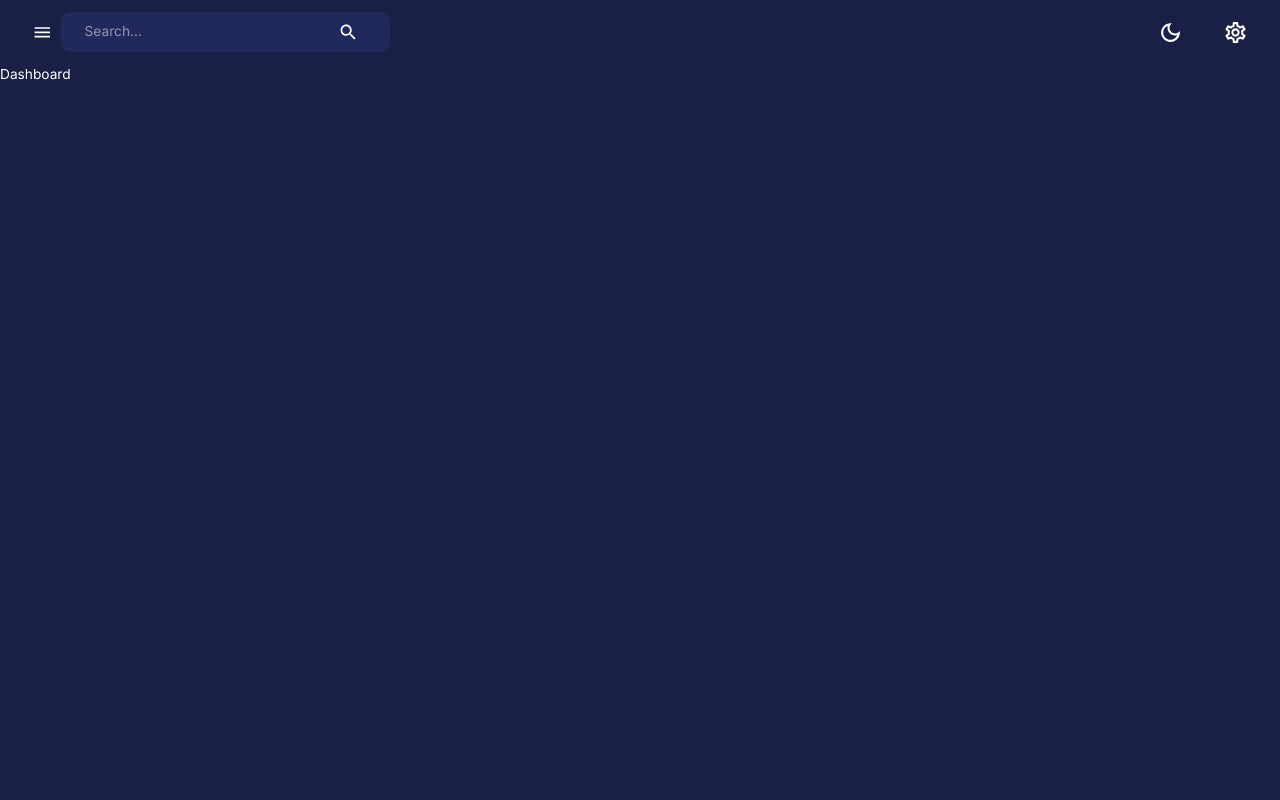
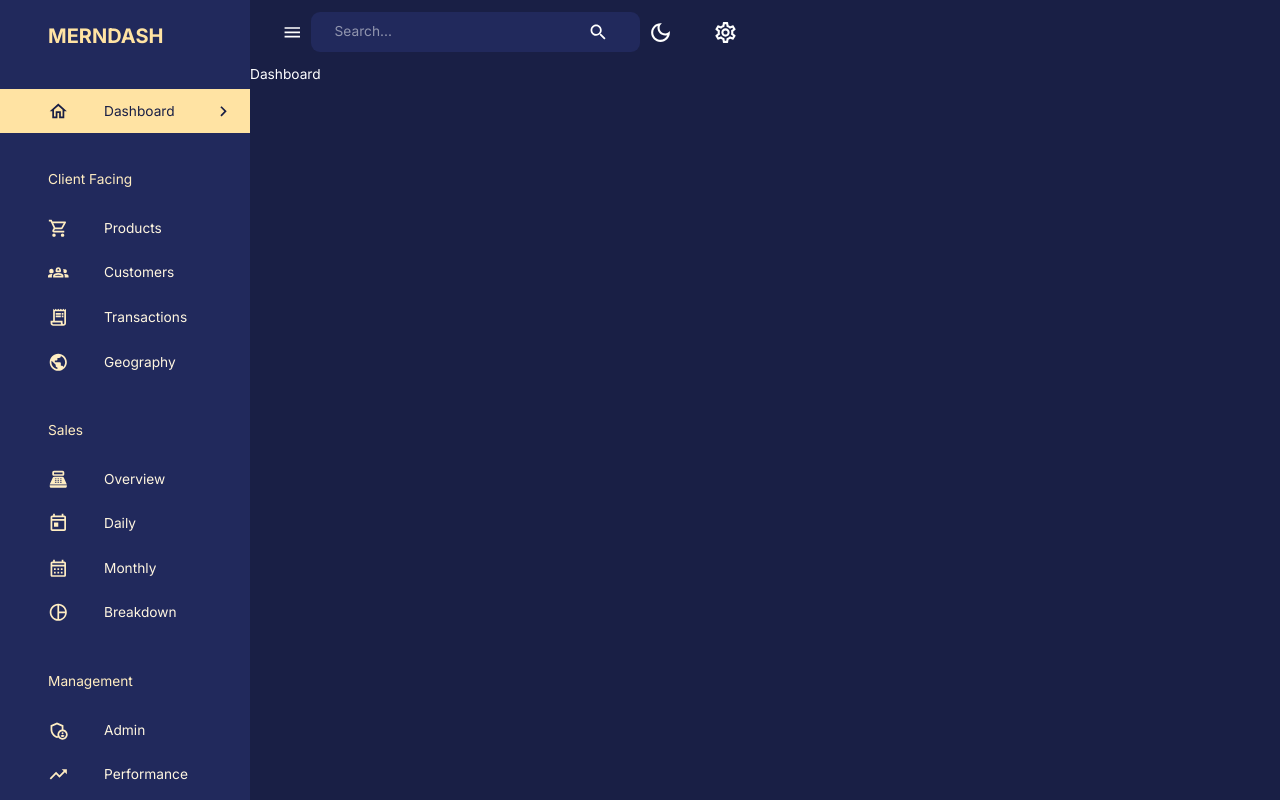
Before and after one commit to brunochaves77/mern_dash, a React (Create React App) app in the folder client/: page /dashboard in a window 1280 px wide. Built offline with nearby package versions, Linux system fonts and the light colour scheme.

Commit message:
Create Sidebar component

```diff
--- a/client/src/components/Navbar.jsx
+++ b/client/src/components/Navbar.jsx
@@ -24,7 +24,7 @@
   useTheme,
 } from "@mui/material";
 
-const Navbar = () => {
+const Navbar = ({ isSidebarOpen, setIsSidebarOpen }) => {
   const dispatch = useDispatch();
   const theme = useTheme();
 
@@ -38,7 +38,7 @@
     >
       <Toolbar sx={{ justifyContent: "space-between" }}>
         {/* LEFT SIDE */}
-                <FlexBetween onClick={() => console.log('open/close sidebar')}>
+        <FlexBetween onClick={() => setIsSidebarOpen(!isSidebarOpen)}>
           <IconButton>
             <MenuIcon />
           </IconButton>
@@ -70,7 +70,7 @@
         </FlexBetween>
       </Toolbar>
     </AppBar>
-    )
-}
+  );
+};
 
 export default Navbar;
--- /dev/null
+++ b/client/src/components/Sidebar.jsx
@@ -0,0 +1,212 @@
+import React from "react";
+import {
+  Box,
+  Divider,
+  Drawer,
+  IconButton,
+  List,
+  ListItem,
+  ListItemButton,
+  ListItemIcon,
+  ListItemText,
+  Typography,
+  useTheme,
+} from "@mui/material";
+import {
+  SettingsOutlined,
+  ChevronLeft,
+  ChevronRightOutlined,
+  HomeOutlined,
+  ShoppingCartOutlined,
+  Groups2Outlined,
+  ReceiptLongOutlined,
+  PublicOutlined,
+  PointOfSaleOutlined,
+  TodayOutlined,
+  CalendarMonthOutlined,
+  AdminPanelSettingsOutlined,
+  TrendingUpOutlined,
+  PieChartOutlined,
+} from "@mui/icons-material";
+import { useEffect, useState } from "react";
+import { useLocation, useNavigate } from "react-router-dom";
+import FlexBetween from "./FlexBetween";
+import profileImage from "assets/profile.jpg";
+
+const navItems = [
+  {
+    text: "Dashboard",
+    icon: <HomeOutlined />,
+  },
+  {
+    text: "Client Facing",
+    icon: null,
+  },
+  {
+    text: "Products",
+    icon: <ShoppingCartOutlined />,
+  },
+  {
+    text: "Customers",
+    icon: <Groups2Outlined />,
+  },
+  {
+    text: "Transactions",
+    icon: <ReceiptLongOutlined />,
+  },
+  {
+    text: "Geography",
+    icon: <PublicOutlined />,
+  },
+  {
+    text: "Sales",
+    icon: null,
+  },
+  {
+    text: "Overview",
+    icon: <PointOfSaleOutlined />,
+  },
+  {
+    text: "Daily",
+    icon: <TodayOutlined />,
+  },
+  {
+    text: "Monthly",
+    icon: <CalendarMonthOutlined />,
+  },
+  {
+    text: "Breakdown",
+    icon: <PieChartOutlined />,
+  },
+  {
+    text: "Management",
+    icon: null,
+  },
+  {
+    text: "Admin",
+    icon: <AdminPanelSettingsOutlined />,
+  },
+  {
+    text: "Performance",
+    icon: <TrendingUpOutlined />,
+  },
+];
+
+const Sidebar = ({
+  drawerWidth,
+  isSidebarOpen,
+  setIsSidebarOpen,
+  isNonMobile,
+}) => {
+  const { pathname } = useLocation();
+  const [active, setActive] = useState("");
+  const navigate = useNavigate();
+  const theme = useTheme();
+
+  useEffect(() => {
+    setActive(pathname.substring(1));
+  }, [pathname]);
+  return (
+    <Box component="nav">
+      {isSidebarOpen && (
+        <Drawer
+          open={isSidebarOpen}
+          onClose={() => setIsSidebarOpen(false)}
+          variant="persistent"
+          anchor="left"
+          sx={{
+            width: drawerWidth,
+            "& .MuiDrawer-paper": {
+              color: theme.palette.secondary[200],
+              backgroundColor: theme.palette.background.alt,
+              boxSixing: "border-box",
+              borderWidth: isNonMobile ? 0 : "2px",
+              width: drawerWidth,
+            },
+          }}
+        >
+          <Box width="100%">
+            <Box m="1.5rem 2rem 2rem 3rem">
+              <FlexBetween color={theme.palette.secondary.main}>
+                <Box
+                  display="flex"
+                  alignItems="center"
+                  gap="0.5rem"
+                >
+                  <Typography
+                    variant="h4"
+                    fontWeight="bold"
+                  >
+                    MERNDASH
+                  </Typography>
+                </Box>
+                {!isNonMobile && (
+                  <IconButton onClick={() => setIsSidebarOpen(!isSidebarOpen)}>
+                    <ChevronLeft />
+                  </IconButton>
+                )}
+              </FlexBetween>
+            </Box>
+            <List>
+              {navItems.map(({ text, icon }) => {
+                if (!icon) {
+                  return (
+                    <Typography
+                      key={text}
+                      sx={{ m: "2.25rem 0 1rem 3rem" }}
+                    >
+                      {text}
+                    </Typography>
+                  );
+                }
+                const lcText = text.toLowerCase();
+
+                return (
+                  <ListItem
+                    key={text}
+                    disablePadding
+                  >
+                    <ListItemButton
+                      onClick={() => {
+                        navigate(`/${lcText}`);
+                        setActive(lcText);
+                      }}
+                      sx={{
+                        backgroundColor:
+                          active === lcText
+                            ? theme.palette.secondary[300]
+                            : "transparent",
+                        color:
+                          active === lcText
+                            ? theme.palette.primary[600]
+                            : theme.palette.secondary[100],
+                      }}
+                    >
+                      <ListItemIcon
+                        sx={{
+                          ml: "2rem",
+                          color:
+                            active === lcText
+                              ? theme.palette.primary[600]
+                              : theme.palette.secondary[200],
+                        }}
+                      >
+                        {icon}
+                      </ListItemIcon>
+                      <ListItemText primary={text} />
+                      {active === lcText && (
+                        <ChevronRightOutlined sx={{ ml: "auto" }} />
+                      )}
+                    </ListItemButton>
+                  </ListItem>
+                );
+              })}
+            </List>
+          </Box>
+        </Drawer>
+      )}
+    </Box>
+  );
+};
+
+export default Sidebar;
--- a/client/src/scenes/layout/index.jsx
+++ b/client/src/scenes/layout/index.jsx
@@ -3,12 +3,24 @@
 import { Outlet } from 'react-router-dom';
 import { useSelector } from 'react-redux';
 import Navbar from "components/Navbar";
+import Sidebar from "components/Sidebar";
 
 const Layout = () => {
+  const isNonMobile = useMediaQuery("(min-width: 600px)");
+  const [isSidebarOpen, setIsSidebarOpen] = useState(true);
   return (
-    <Box width="100%" height="100%">
+    <Box display={isNonMobile ? "flex" : "block"} width="100%" height="100%">
+        <Sidebar
+          isNonMobile={isNonMobile}
+          drawerWidth="250px"
+          isSidebarOpen={isSidebarOpen}
+          setIsSidebarOpen={setIsSidebarOpen}
+        />
         <Box>
-            <Navbar />
+            <Navbar
+              isSidebarOpen={isSidebarOpen}
+              setIsSidebarOpen={setIsSidebarOpen}
+            />
             <Outlet />
         </Box>
     </Box>
```
Lines whose indentation alone changed are shown as unchanged.
